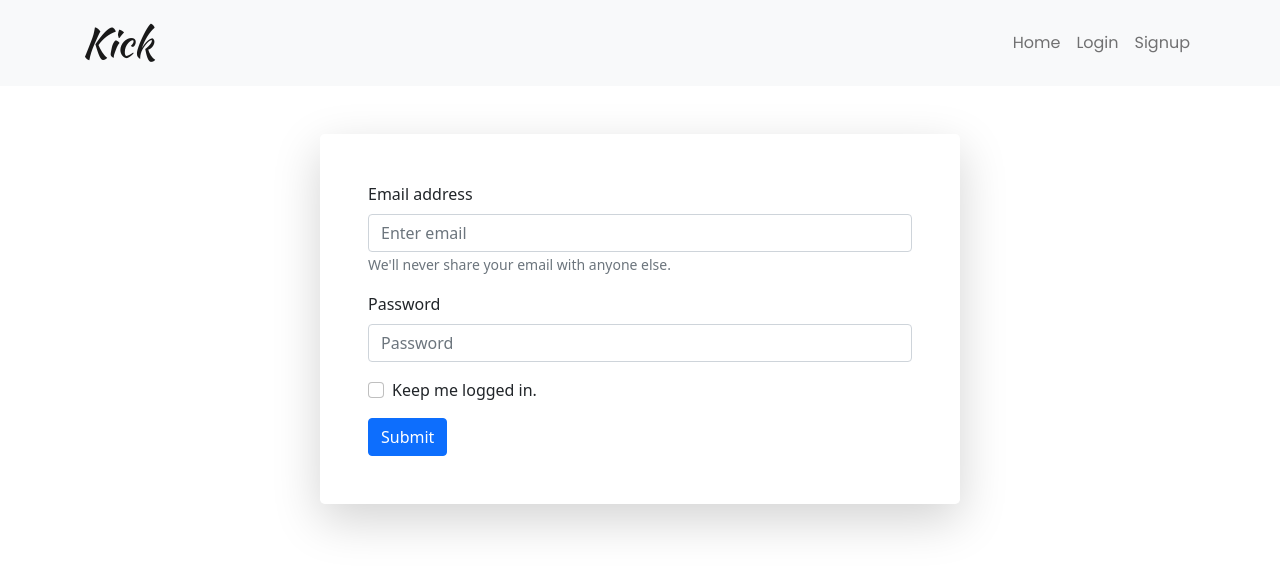
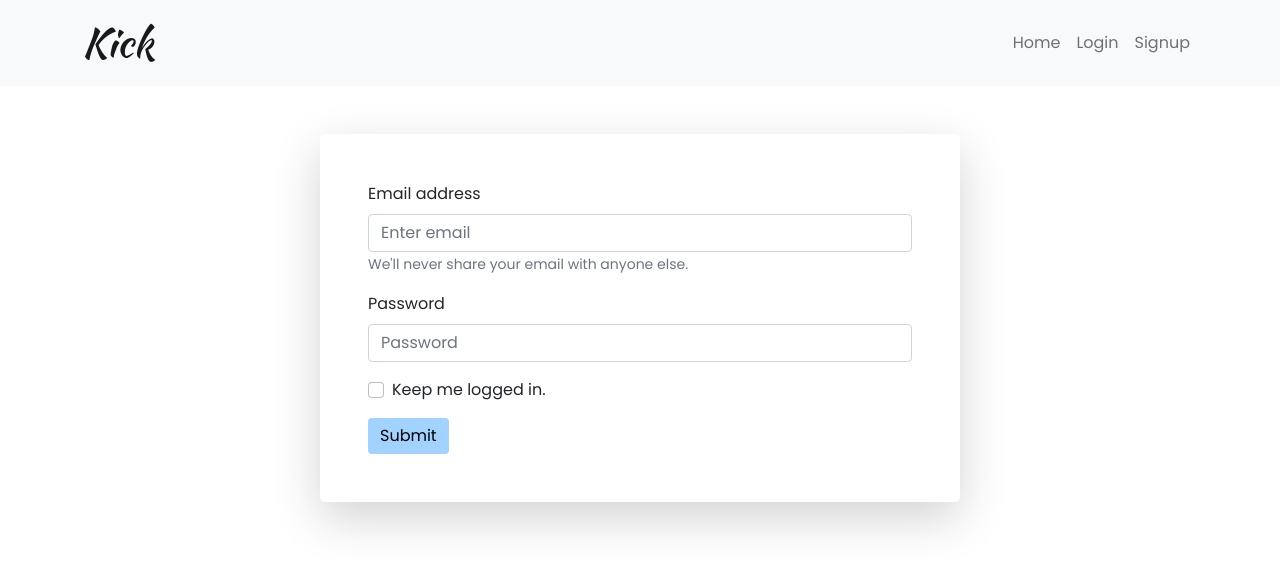
Before and after one commit to jerichogragasin/kick, a React (Create React App) app in the folder client/: page /login in a window 1280 px wide. Shown: the top 572 px of the page. Built offline with nearby package versions, Linux system fonts and the light colour scheme.

Commit message:
Added Forced Form Styling

```diff
--- a/client/src/App.css
+++ b/client/src/App.css
@@ -56,3 +56,15 @@ html {
   color: white;
   background-color: var(--light-pink);
 }
+
+/* -------------Form Styling---------------------- */
+
+.formContainer {
+  font-family: 'Poppins', sans-serif;
+}
+
+.primaryButton {
+  background-color: var(--blue) !important;
+  border: none !important;
+  color: black !important;
+}
```
